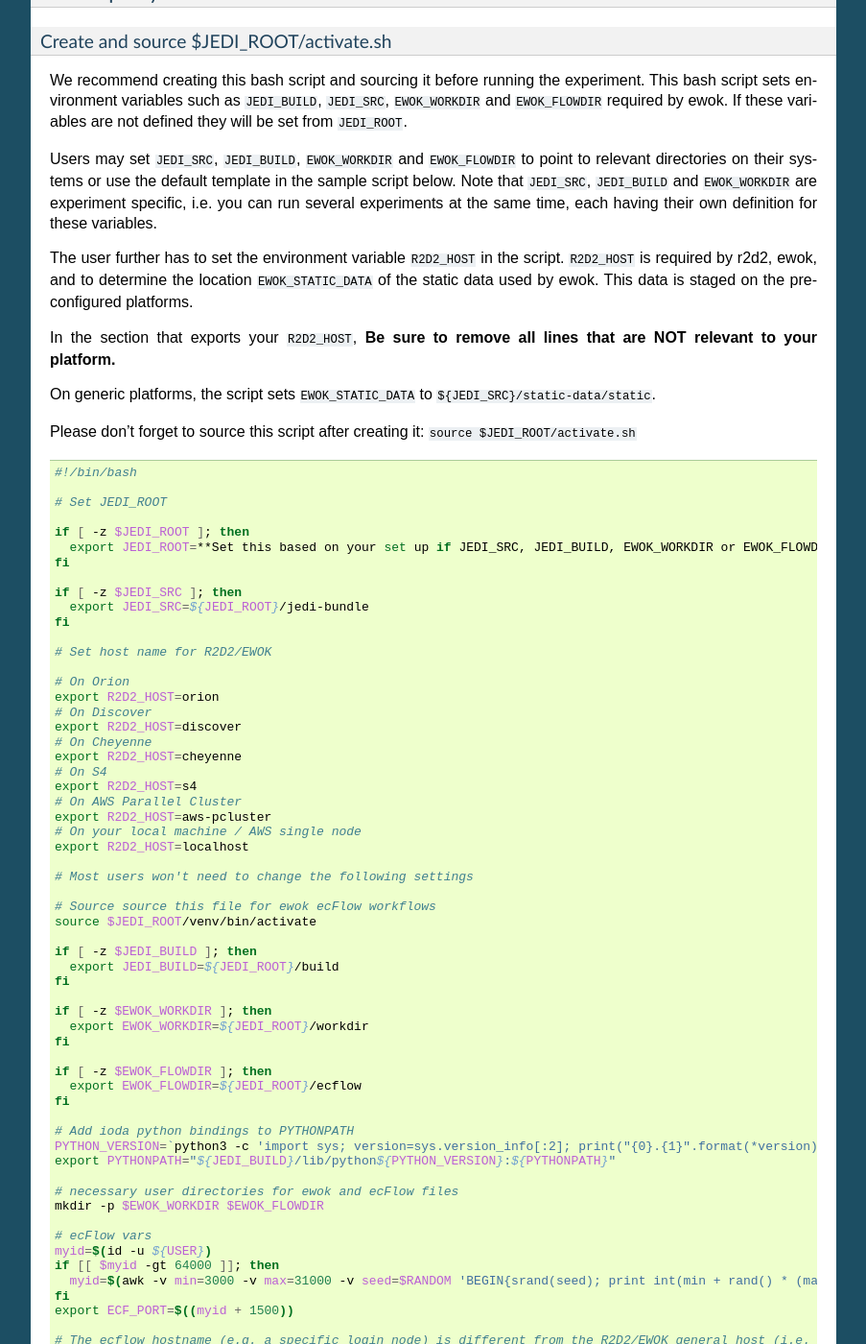
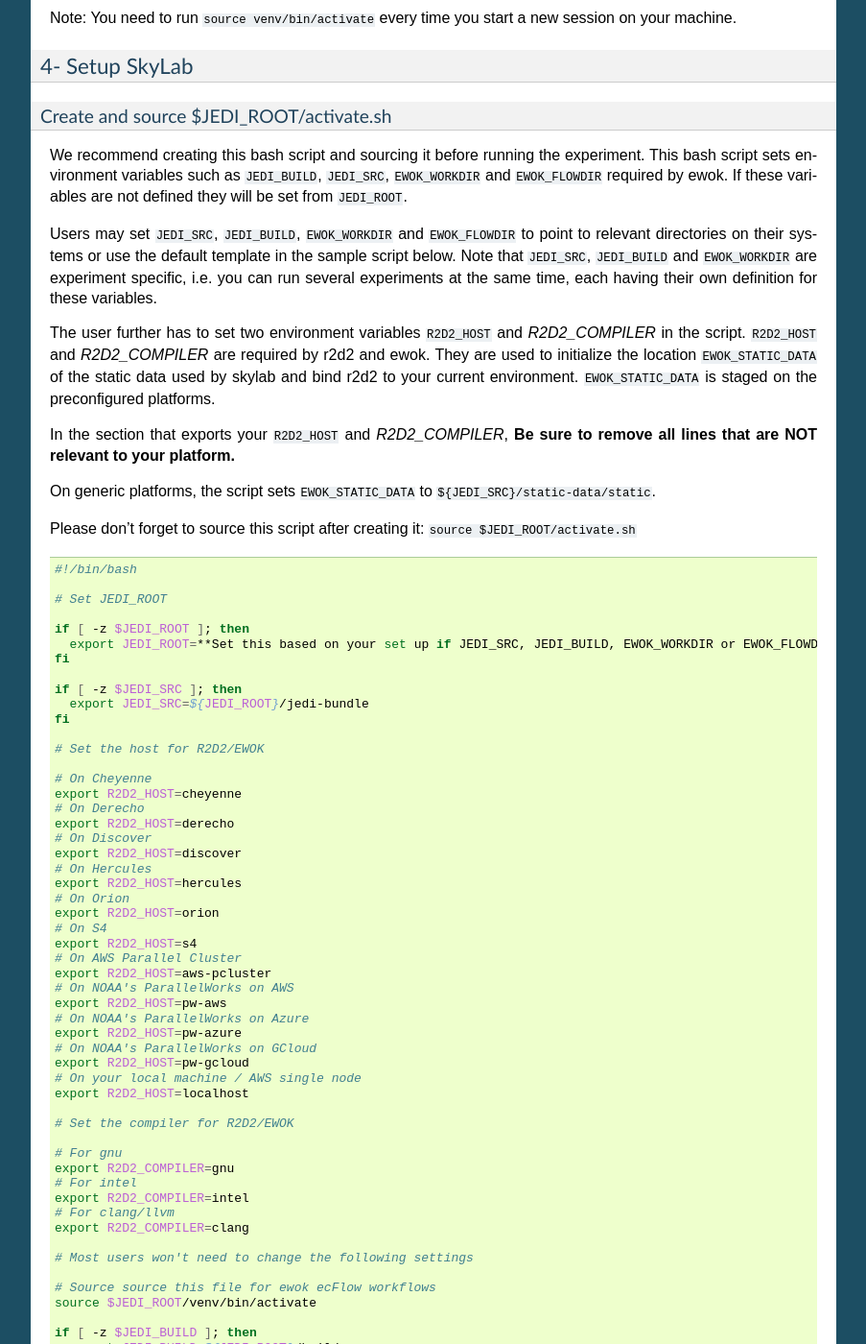
Before and after one commit to JCSDA/jedi-docs, a Sphinx documentation site: the page built from docs/using/building_and_running/running_skylab.rst, in a window 1280 px wide and 1400 px high, scrolled down 3713 px. Shown: the whole window at 96% size, without its empty margins (198-1101 px from the left). Built offline with Sphinx 7.4.7, drawn with Linux system fonts in a browser that asks for light colours; some of the changed text lies outside the part shown.

Commit message:
Updates to R2D2's configuration documentation (#688)
This pull request updates the documentation for R2D2's end user configuration. There are two main changes reflected in this pull request.

The labels used in the AWS credentials and configuration files must change to match the new data hub naming convention in R2D2.
Users must now export $R2D2_COMPILER.
---------

Co-authored-by: Dom Heinzeller <dom.heinzeller@icloud.com>

```diff
--- a/docs/using/building_and_running/running_skylab.rst
+++ b/docs/using/building_and_running/running_skylab.rst
@@ -55,25 +55,30 @@
          [default]
          region=us-east-1
 
-         [jcsda-noaa-us-east-1]
+         # NOAA AWS account configuration for the ``jcsda-noaa-aws-us-east-1`` R2D2 Data Hub
+         [jcsda-noaa-aws-us-east-1]
          region=us-east-1
 
-         [jcsda-usaf-us-east-2]
+         # USAF AWS account configuration for the ``jcsda-usaf-aws-us-east-2`` R2D2 Data Hub
+         [jcsda-usaf-aws-us-east-2]
          region=us-east-2
 
 
       .. code-block:: bash
 
+         # NOAA AWS account credentials if default in config is us-east-1
          [default]
-         aws_access_key_id=***      # NOAA AWS account credentials if default in config is us-east-1
+         aws_access_key_id=***
          aws_secret_access_key=***
 
-         [jcsda-noaa-us-east-1]
-         aws_access_key_id=***      # NOAA AWS account credentials
+         # NOAA AWS account credentials for the ``jcsda-noaa-aws-us-east-1`` R2D2 Data Hub
+         [jcsda-noaa-aws-us-east-1]
+         aws_access_key_id=***
          aws_secret_access_key=***
 
-         [jcsda-usaf-us-east-2]
-         aws_access_key_id=***      # USAF AWS account credentials
+         # USAF AWS account credentials for the ``jcsda-usaf-aws-us-east-2`` R2D2 Data Hub
+         [jcsda-usaf-aws-us-east-2]
+         aws_access_key_id=***
          aws_secret_access_key=***
 
 .. tip::
@@ -243,11 +248,12 @@
 :code:`JEDI_BUILD` and :code:`EWOK_WORKDIR` are experiment specific, i.e. you can run several
 experiments at the same time, each having their own definition for these variables.
 
-The user further has to set the environment variable :code:`R2D2_HOST` in the script.
-:code:`R2D2_HOST` is required by r2d2, ewok, and to determine the location :code:`EWOK_STATIC_DATA`
-of the static data used by ewok. This data is staged on the preconfigured platforms.
+The user further has to set two environment variables :code:`R2D2_HOST` and `R2D2_COMPILER` in the script.
+:code:`R2D2_HOST` and `R2D2_COMPILER` are required by r2d2 and ewok. They are used to initialize the
+location :code:`EWOK_STATIC_DATA` of the static data used by skylab and bind r2d2 to your current environment.
+:code:`EWOK_STATIC_DATA` is staged on the preconfigured platforms.
 
-In the section that exports your :code:`R2D2_HOST`, **Be sure to remove all lines that
+In the section that exports your :code:`R2D2_HOST` and `R2D2_COMPILER`, **Be sure to remove all lines that
 are NOT relevant to your platform.**
 
 On generic platforms, the script sets :code:`EWOK_STATIC_DATA` to :code:`${JEDI_SRC}/static-data/static`.
@@ -268,20 +274,39 @@
     export JEDI_SRC=${JEDI_ROOT}/jedi-bundle
   fi
 
-  # Set host name for R2D2/EWOK
+  # Set the host for R2D2/EWOK
 
+  # On Cheyenne
+  export R2D2_HOST=cheyenne
+  # On Derecho
+  export R2D2_HOST=derecho
+  # On Discover
+  export R2D2_HOST=discover
+  # On Hercules
+  export R2D2_HOST=hercules
   # On Orion
   export R2D2_HOST=orion
-  # On Discover
-  export R2D2_HOST=discover
-  # On Cheyenne
-  export R2D2_HOST=cheyenne
   # On S4
   export R2D2_HOST=s4
   # On AWS Parallel Cluster
   export R2D2_HOST=aws-pcluster
+  # On NOAA's ParallelWorks on AWS
+  export R2D2_HOST=pw-aws
+  # On NOAA's ParallelWorks on Azure
+  export R2D2_HOST=pw-azure
+  # On NOAA's ParallelWorks on GCloud
+  export R2D2_HOST=pw-gcloud
   # On your local machine / AWS single node
   export R2D2_HOST=localhost
+
+  # Set the compiler for R2D2/EWOK
+
+  # For gnu
+  export R2D2_COMPILER=gnu
+  # For intel
+  export R2D2_COMPILER=intel
+  # For clang/llvm
+  export R2D2_COMPILER=clang
 
   # Most users won't need to change the following settings
 
@@ -319,17 +344,14 @@
   export ECF_HOST=$host
 
   case $R2D2_HOST in
-    localhost)
-      export EWOK_STATIC_DATA=${JEDI_SRC}/static-data/static
-      ;;
-    orion)
-      export EWOK_STATIC_DATA=/work/noaa/da/role-da/static
+    cheyenne | derecho)
+      export EWOK_STATIC_DATA=/glade/p/mmm/jedipara/static
       ;;
     discover)
       export EWOK_STATIC_DATA=/discover/nobackup/projects/jcsda/s2127/static
       ;;
-    cheyenne)
-      export EWOK_STATIC_DATA=/glade/p/mmm/jedipara/static
+    orion* | hercules)
+      export EWOK_STATIC_DATA=/work/noaa/da/role-da/static
       ;;
     s4)
       export EWOK_STATIC_DATA=/data/prod/jedi/static
@@ -337,13 +359,17 @@
     aws-pcluster)
       export EWOK_STATIC_DATA=${JEDI_ROOT}/static
       ;;
+    pw-aws | pw-azure | pw-gcloud)
+      echo "EWOK_STATIC_DATA chas not been assigned to '$R2D2_HOST'"
+      ;;
+    localhost)
+      export EWOK_STATIC_DATA=${JEDI_SRC}/static-data/static
+      ;;
     *)
-      echo "Unknown host name '$R2D2_HOST'"
+      echo "Unknown compute host name '$R2D2_HOST'"
       exit 1
       ;;
   esac
-
-
 
 If you are running locally you my want to pick a constant value for :code:`ECF_PORT`. As written,
 the code above will generate a new, random value for your :code:`ECF_PORT` everytime this script
```
Also changed, not shown: docs/using/jedi_environment/cloud/singlenode.rst (+8 -3 lines).
